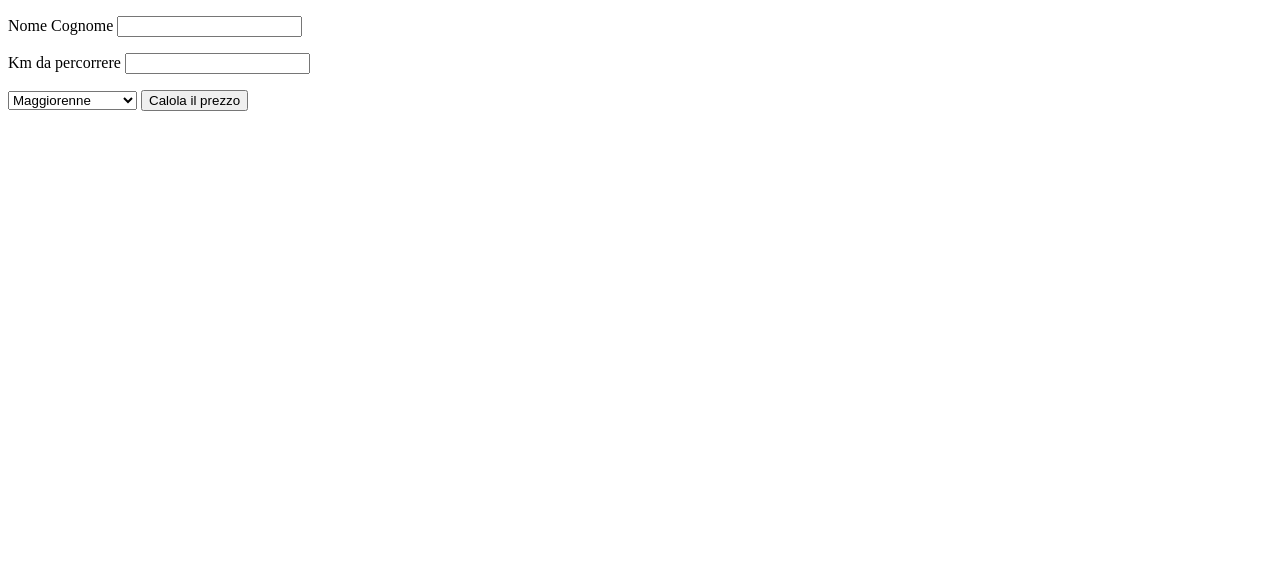
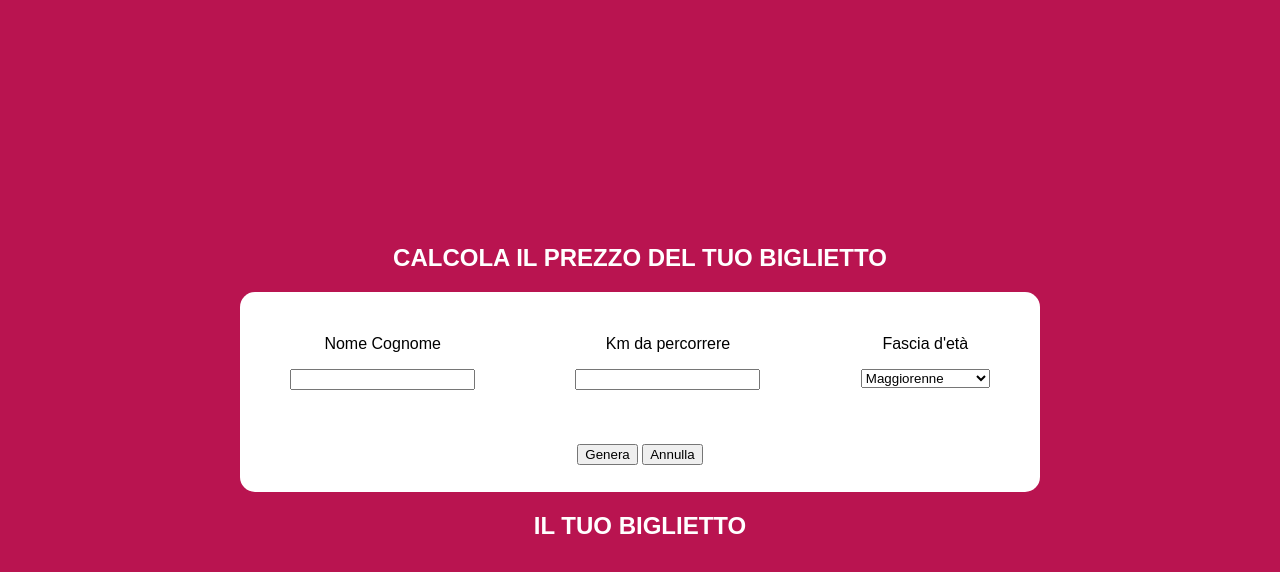
Before and after one commit to DominikKnapczyk/js-biglietto-treno-form, a plain HTML site: page index.html in a window 1280 px wide. Drawn offline with Linux system fonts and the light colour scheme.

Commit message:
+ structure

```diff
--- a/index.html
+++ b/index.html
@@ -1,23 +1,39 @@
 <!DOCTYPE html>
 <html>
 <head>
-  <!-- <link rel="stylesheet" href="style.css"> -->
+  <link rel="stylesheet" href="style.css">
 </head>
 <body>
+  <h2>CALCOLA IL PREZZO DEL TUO BIGLIETTO</h2>
+  <div class="container">
+    <div class="inputs">
+      <div>
+        <p>Nome Cognome</p>
+        <input type="text" id="nome">
+      </div>
+      <div>
+        <p>Km da percorrere</p>
+        <input type="text" id="distanza">
+      </div>
+      <div>
+        <p>Fascia d'età</p>
+        <select id="eta">
+          <option value="maggiorenne">Maggiorenne</option>
+          <option value="minorenne">Minorenne (-20%)</option>
+          <option value="over65">Over 65 (-40%)</option>
+        </select>
+      </div>
+    </div>
+    <div class="buttons">
+      <button onclick="generaPrezzo()">Genera</button>
+      <button onclick="">Annulla</button>
+    </div>
+  </div>
 
-<p>Nome Cognome <input type="text" id="nome"></p>
-<p>Km da percorrere <input type="text" id="distanza"></p>
 
-<select id="eta">
-  <option value="maggiorenne">Maggiorenne</option>
-  <option value="minorenne">Minorenne (-20%)</option>
-  <option value="over65">Over 65 (-40%)</option>
-</select>
-
-<button onclick="generaPrezzo()">Calola il prezzo</button>
-<p id="prezzo"></p>
+  <h2>IL TUO BIGLIETTO</h2>
+  <p id="prezzo"></p>
 
 <script src="script.js"></script>
-
 </body>
 </html>
--- a/style.css
+++ b/style.css
@@ -1,5 +1,5 @@
 body {
-  background-color: #1a1a1a;
+  background-color: #B91450;
   color: #fff;
   font-family: Arial, sans-serif;
   text-align: center;
@@ -10,25 +10,28 @@ body {
   justify-content: center;
 }
 
+.container {
+  background-color: #fff;
+  color: black;
+  height: 200px;
+  width: 800px;
+  border-radius: 15px;
+  display: flex;
+  flex-direction: column;
+  justify-content: space-around;
+}
+
+.inputs {
+  display: flex;
+  justify-content: space-around;
+}
+
 input[type=text] {
-  padding: 12px 20px;
-  margin: 8px 0;
-  box-sizing: border-box;
-  border: none;
-  border-bottom: 2px solid #00bfff;
-  font-size: 16px;
-  color: #fff;
-  background-color: #1a1a1a;
+
   }
 
   button {
-  background-color: #00bfff;
-  color: #fff;
-  padding: 12px 20px;
-  font-size: 16px;
-  border: none;
-  cursor: pointer;
-  margin-top: 20px;
+
   }
 
   #costo{
```
